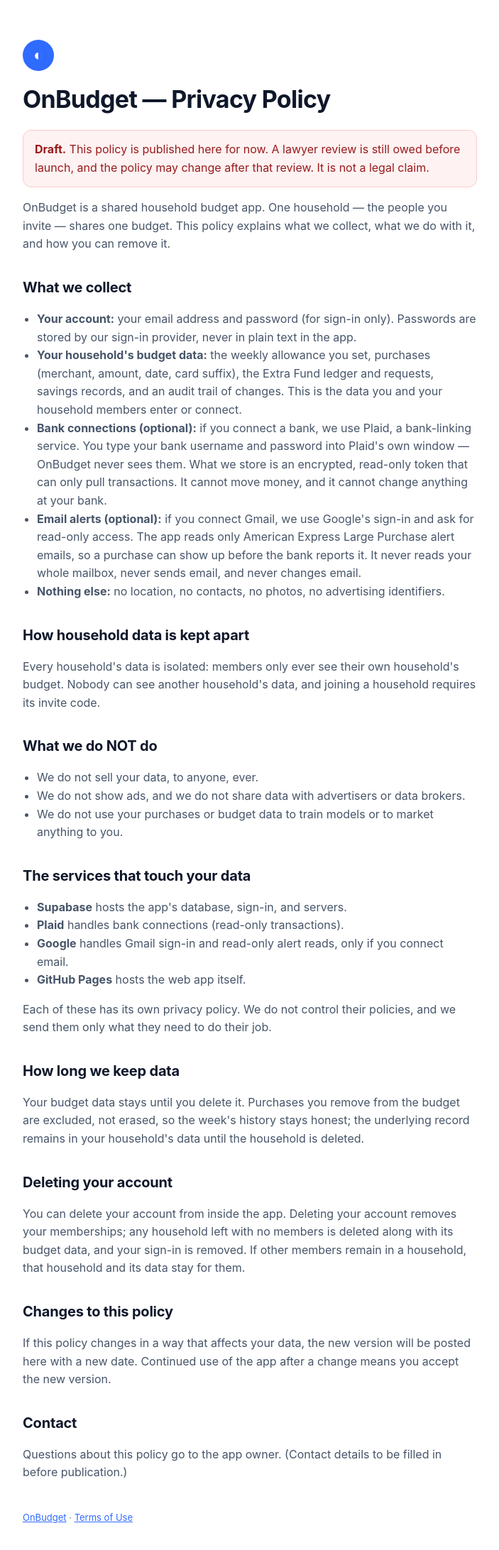
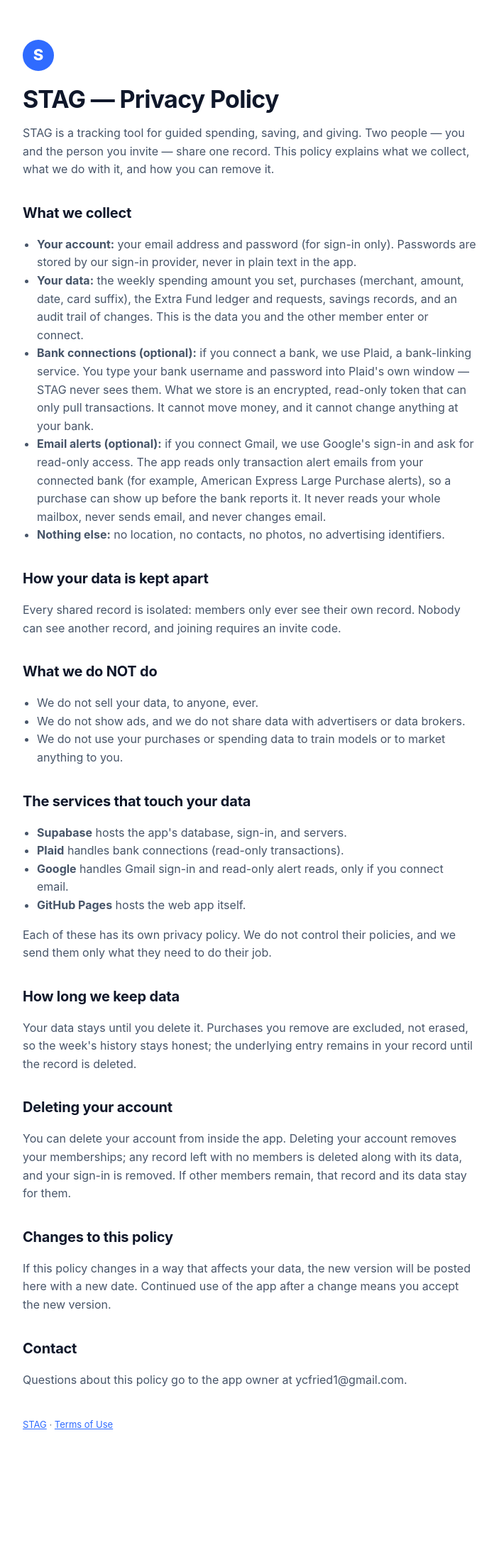
Before and after one commit to ycfried/Budget, a plain HTML site: page privacy.html in a window 1280 px wide. Shown: the whole page at 71% size, without its empty margins (288-991 px from the left). After the commit the page ends 2079 px from the top, so only its background shows below. Drawn offline with Linux system fonts and the light colour scheme.

Commit message:
Publish STAG privacy + terms HTML (remove draft, fill contact, update Gmail scope)

```diff
--- a/privacy.html
+++ b/privacy.html
@@ -4,7 +4,7 @@
 <meta charset="utf-8">
 <meta name="viewport" content="width=device-width, initial-scale=1, viewport-fit=cover">
 <meta name="theme-color" content="#ffffff">
-<title>OnBudget — Privacy Policy</title>
+<title>STAG — Privacy Policy</title>
 <link rel="icon" href="icon.svg" type="image/svg+xml">
 <style>
   body { margin: 0; font-family: -apple-system, BlinkMacSystemFont, "Helvetica Neue", Helvetica, Arial, sans-serif; background: #fff; color: #0f172a; line-height: 1.6; }
@@ -14,37 +14,34 @@
   h2 { font-size: 20px; letter-spacing: -0.01em; margin: 32px 0 4px; }
   p, li { color: #475569; }
   ul { padding-left: 20px; }
-  .draft { border: 1px solid #fecaca; background: #fef2f2; color: #991b1b; border-radius: 12px; padding: 14px 16px; margin-top: 24px; }
-  .draft p { color: #991b1b; margin: 0; }
   .foot { margin-top: 40px; font-size: 13px; color: #6b7280; }
   a { color: #2f6bff; }
 </style>
 </head>
 <body>
 <main>
-  <div class="mark" aria-hidden="true">◐</div>
-  <h1>OnBudget — Privacy Policy</h1>
-  <div class="draft"><p><strong>Draft.</strong> This policy is published here for now. A lawyer review is still owed before launch, and the policy may change after that review. It is not a legal claim.</p></div>
+  <div class="mark" aria-hidden="true">S</div>
+  <h1>STAG — Privacy Policy</h1>
 
-  <p>OnBudget is a shared household budget app. One household — the people you invite — shares one budget. This policy explains what we collect, what we do with it, and how you can remove it.</p>
+  <p>STAG is a tracking tool for guided spending, saving, and giving. Two people — you and the person you invite — share one record. This policy explains what we collect, what we do with it, and how you can remove it.</p>
 
   <h2>What we collect</h2>
   <ul>
     <li><strong>Your account:</strong> your email address and password (for sign-in only). Passwords are stored by our sign-in provider, never in plain text in the app.</li>
-    <li><strong>Your household's budget data:</strong> the weekly allowance you set, purchases (merchant, amount, date, card suffix), the Extra Fund ledger and requests, savings records, and an audit trail of changes. This is the data you and your household members enter or connect.</li>
-    <li><strong>Bank connections (optional):</strong> if you connect a bank, we use Plaid, a bank-linking service. You type your bank username and password into Plaid's own window — OnBudget never sees them. What we store is an encrypted, read-only token that can only pull transactions. It cannot move money, and it cannot change anything at your bank.</li>
-    <li><strong>Email alerts (optional):</strong> if you connect Gmail, we use Google's sign-in and ask for read-only access. The app reads only American Express Large Purchase alert emails, so a purchase can show up before the bank reports it. It never reads your whole mailbox, never sends email, and never changes email.</li>
+    <li><strong>Your data:</strong> the weekly spending amount you set, purchases (merchant, amount, date, card suffix), the Extra Fund ledger and requests, savings records, and an audit trail of changes. This is the data you and the other member enter or connect.</li>
+    <li><strong>Bank connections (optional):</strong> if you connect a bank, we use Plaid, a bank-linking service. You type your bank username and password into Plaid's own window — STAG never sees them. What we store is an encrypted, read-only token that can only pull transactions. It cannot move money, and it cannot change anything at your bank.</li>
+    <li><strong>Email alerts (optional):</strong> if you connect Gmail, we use Google's sign-in and ask for read-only access. The app reads only transaction alert emails from your connected bank (for example, American Express Large Purchase alerts), so a purchase can show up before the bank reports it. It never reads your whole mailbox, never sends email, and never changes email.</li>
     <li><strong>Nothing else:</strong> no location, no contacts, no photos, no advertising identifiers.</li>
   </ul>
 
-  <h2>How household data is kept apart</h2>
-  <p>Every household's data is isolated: members only ever see their own household's budget. Nobody can see another household's data, and joining a household requires its invite code.</p>
+  <h2>How your data is kept apart</h2>
+  <p>Every shared record is isolated: members only ever see their own record. Nobody can see another record, and joining requires an invite code.</p>
 
   <h2>What we do NOT do</h2>
   <ul>
     <li>We do not sell your data, to anyone, ever.</li>
     <li>We do not show ads, and we do not share data with advertisers or data brokers.</li>
-    <li>We do not use your purchases or budget data to train models or to market anything to you.</li>
+    <li>We do not use your purchases or spending data to train models or to market anything to you.</li>
   </ul>
 
   <h2>The services that touch your data</h2>
@@ -57,18 +54,18 @@
   <p>Each of these has its own privacy policy. We do not control their policies, and we send them only what they need to do their job.</p>
 
   <h2>How long we keep data</h2>
-  <p>Your budget data stays until you delete it. Purchases you remove from the budget are excluded, not erased, so the week's history stays honest; the underlying record remains in your household's data until the household is deleted.</p>
+  <p>Your data stays until you delete it. Purchases you remove are excluded, not erased, so the week's history stays honest; the underlying entry remains in your record until the record is deleted.</p>
 
   <h2>Deleting your account</h2>
-  <p>You can delete your account from inside the app. Deleting your account removes your memberships; any household left with no members is deleted along with its budget data, and your sign-in is removed. If other members remain in a household, that household and its data stay for them.</p>
+  <p>You can delete your account from inside the app. Deleting your account removes your memberships; any record left with no members is deleted along with its data, and your sign-in is removed. If other members remain, that record and its data stay for them.</p>
 
   <h2>Changes to this policy</h2>
   <p>If this policy changes in a way that affects your data, the new version will be posted here with a new date. Continued use of the app after a change means you accept the new version.</p>
 
   <h2>Contact</h2>
-  <p>Questions about this policy go to the app owner. (Contact details to be filled in before publication.)</p>
+  <p>Questions about this policy go to the app owner at ycfried1@gmail.com.</p>
 
-  <p class="foot"><a href="index.html">OnBudget</a> · <a href="terms.html">Terms of Use</a></p>
+  <p class="foot"><a href="index.html">STAG</a> · <a href="terms.html">Terms of Use</a></p>
 </main>
 </body>
 </html>
```
Also changed, not shown: terms.html (+14 -17 lines), 2 other files.
